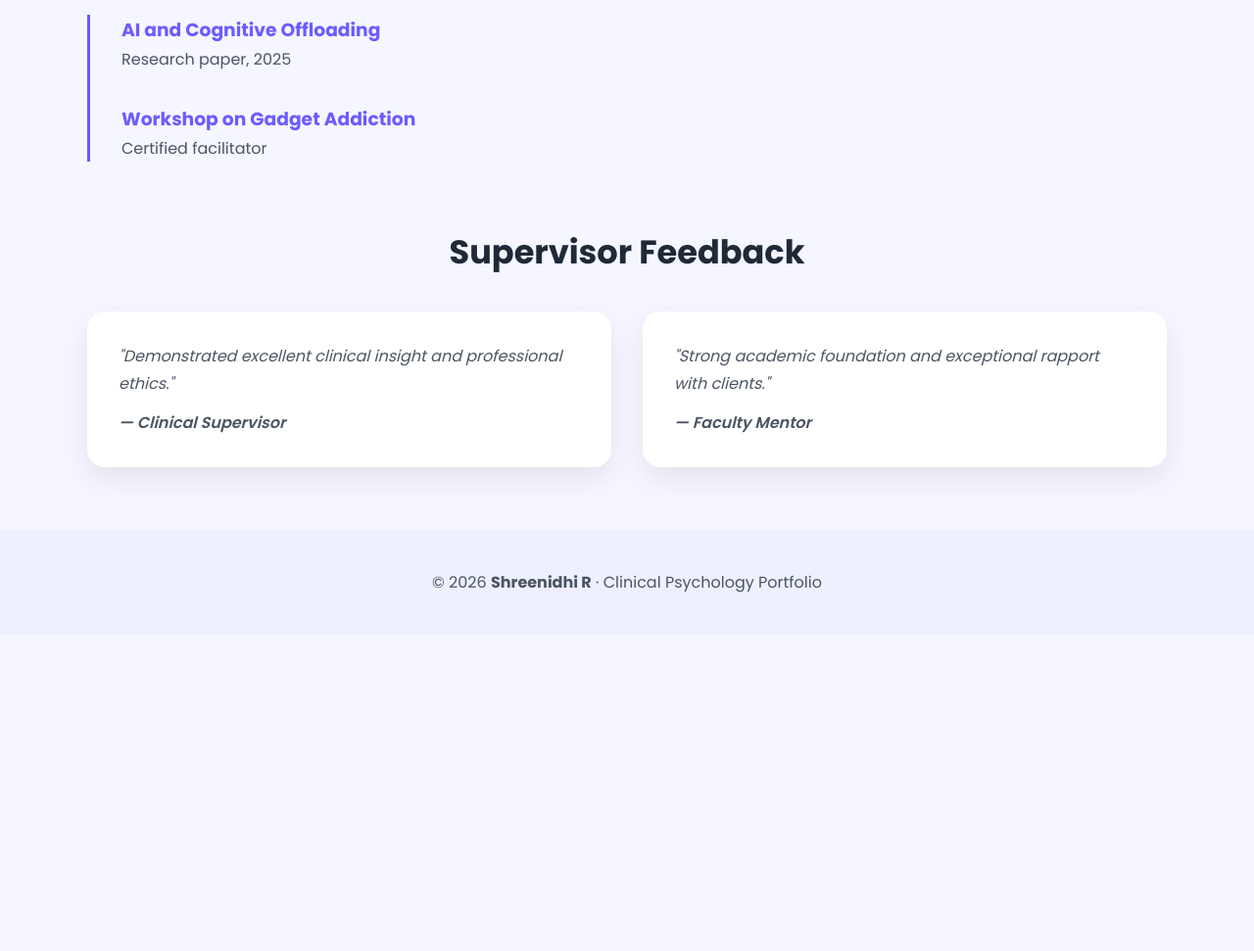
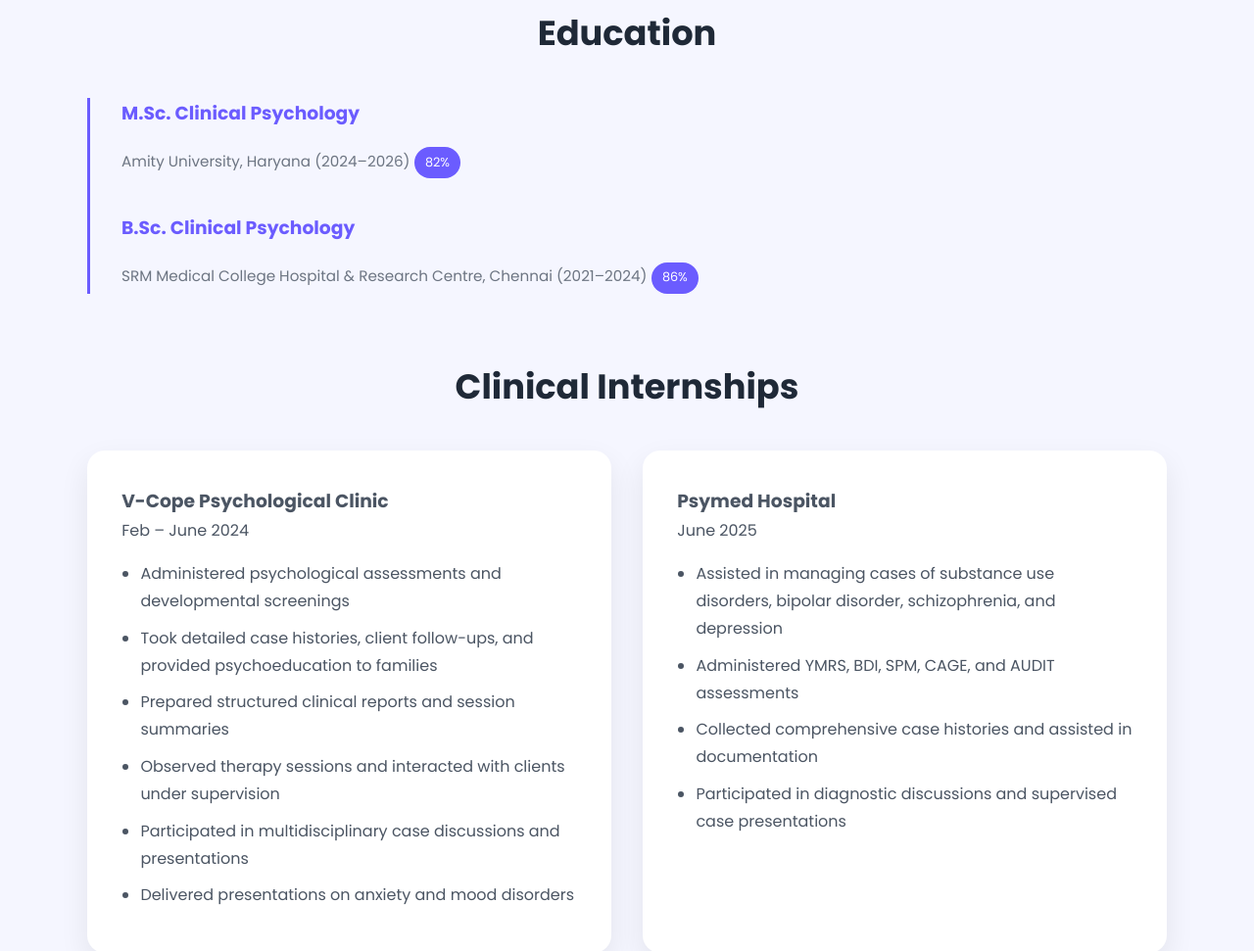
Before and after one commit to dharmaraj2302/shreenidhifolio, a plain HTML site: page index.html in a window 1280 px wide. Shown: the part 1222-2193 px from the top of the page at 98% size. Before the commit the page ends 1870 px from the top, so only its background shows below. Drawn offline with Linux system fonts and the light colour scheme.

Commit message:
Update index.html

```diff
--- a/index.html
+++ b/index.html
@@ -5,7 +5,6 @@
   <meta name="viewport" content="width=device-width, initial-scale=1.0" />
   <title>Shreenidhi R | Clinical Psychology Portfolio</title>
 
-  <!-- Google Fonts -->
   <link href="https://fonts.googleapis.com/css2?family=Poppins:wght@300;400;500;600;700&display=swap" rel="stylesheet">
 
   <style>
@@ -15,7 +14,6 @@
       --secondary: #f5f6ff;
       --dark: #1f2937;
       --text: #4b5563;
-      --white: #ffffff;
       --card: #ffffff;
     }
 
@@ -23,7 +21,6 @@
       --secondary: #0f172a;
       --dark: #e5e7eb;
       --text: #cbd5f5;
-      --white: #020617;
       --card: #020617;
     }
 
@@ -32,11 +29,10 @@
     body {
       background: var(--secondary);
       color: var(--text);
-      line-height: 1.7;
+      line-height: 1.75;
       transition: background 0.4s, color 0.4s;
     }
 
-    /* NAV */
     nav {
       position: sticky;
       top: 0;
@@ -51,13 +47,12 @@
 
     body.dark nav { background: rgba(2,6,23,0.85); }
 
-    nav ul { display: flex; gap: 2rem; list-style: none; }
+    nav ul { display: flex; gap: 1.8rem; list-style: none; }
     nav a { text-decoration: none; color: var(--dark); font-weight: 500; }
     nav a:hover { color: var(--primary); }
 
     .toggle { cursor: pointer; font-size: 1.2rem; }
 
-    /* HERO */
     header {
       display: grid;
       grid-template-columns: 1fr 1fr;
@@ -75,7 +70,6 @@
     }
 
     header h1 { font-size: 3rem; }
-    header p { margin-top: 1rem; }
 
     section {
       max-width: 1150px;
@@ -83,41 +77,34 @@
       padding: 0 1.5rem;
     }
 
-    h2 {
-      text-align: center;
-      font-size: 2.1rem;
-      margin-bottom: 2rem;
-      color: var(--dark);
-    }
+    h2 { text-align: center; font-size: 2.2rem; margin-bottom: 2.2rem; color: var(--dark); }
 
     .card {
       background: var(--card);
-      padding: 2rem;
+      padding: 2.2rem;
       border-radius: 18px;
       box-shadow: 0 12px 30px rgba(0,0,0,0.08);
     }
 
-    .grid-2 { display: grid; grid-template-columns: repeat(auto-fit, minmax(300px,1fr)); gap: 2rem; }
+    .grid-2 { display: grid; grid-template-columns: repeat(auto-fit, minmax(320px,1fr)); gap: 2rem; }
 
-    /* TIMELINE */
     .timeline { border-left: 3px solid var(--primary); padding-left: 2rem; }
-    .timeline-item { margin-bottom: 2rem; }
-    .timeline-item h3 { color: var(--primary); }
+    .timeline-item { margin-bottom: 2.2rem; }
+    .timeline-item h3 { color: var(--primary); margin-bottom: 0.3rem; }
+    .timeline-item span { font-size: 0.95rem; opacity: 0.8; }
 
-    /* TESTIMONIALS */
+    ul { margin-top: 1rem; padding-left: 1.2rem; }
+    ul li { margin-bottom: 0.6rem; }
+
     .testimonial { font-style: italic; }
     .testimonial span { display: block; margin-top: 0.8rem; font-weight: 600; }
 
-    /* ANIMATIONS */
+    .badge { display: inline-block; padding: 0.3rem 0.7rem; background: var(--primary); color: white; border-radius: 999px; font-size: 0.8rem; margin-top: 0.8rem; }
+
     .reveal { opacity: 0; transform: translateY(40px); transition: all 0.8s ease; }
     .reveal.active { opacity: 1; transform: translateY(0); }
 
-    footer {
-      text-align: center;
-      padding: 2.5rem;
-      background: #eef0ff;
-    }
-
+    footer { text-align: center; padding: 2.5rem; background: #eef0ff; }
     body.dark footer { background: #020617; }
 
     @media(max-width:900px){ header{grid-template-columns:1fr; text-align:center;} }
@@ -128,10 +115,11 @@
 <nav>
   <ul>
     <li><a href="#about">About</a></li>
+    <li><a href="#objective">Objective</a></li>
     <li><a href="#education">Education</a></li>
     <li><a href="#internships">Internships</a></li>
     <li><a href="#research">Research</a></li>
-      <li><a href="#publications">Publications</a></li>
+    <li><a href="#skills">Skills</a></li>
     <li><a href="#testimonials">Testimonials</a></li>
   </ul>
   <div class="toggle" onclick="toggleMode()">🌙</div>
@@ -141,7 +129,7 @@
   <div>
     <h1>Shreenidhi R</h1>
     <p>Clinical Psychology Postgraduate<br>
-      Aspiring Assistant Professor, Behaviour Therapist & Counsellor</p>
+    Aspiring Assistant Professor, Behaviour Therapist, Consultant Psychologist & Counsellor</p>
     <p>📧 shreenidhi632004@gmail.com</p>
   </div>
   <img src="https://images.unsplash.com/photo-1559757175-5700dde675bc?q=80&w=900" />
@@ -149,7 +137,16 @@
 
 <section id="about" class="reveal">
   <h2>About Me</h2>
-    <div class="card">Motivated psychology postgraduate with a strong commitment to ethical clinical practice, teaching, and mental health advocacy.</div>
+  <div class="card">
+    Psychology postgraduate with strong academic grounding and supervised clinical exposure. Passionate about teaching psychology, behaviour-focused interventions, and providing ethical, evidence-based mental health support across educational and clinical settings.
+  </div>
+</section>
+
+<section id="objective" class="reveal">
+  <h2>Career Objective</h2>
+  <div class="card">
+    Motivated psychology postgraduate with a strong interest in teaching, clinical practice, and mental health services. Aspiring to work as an Assistant Professor, Behaviour Therapist, Consultant Psychologist, or Counsellor, with a commitment to academic excellence and ethical clinical practice.
+  </div>
 </section>
 
 <section id="education" class="reveal">
@@ -157,34 +154,70 @@
   <div class="timeline">
     <div class="timeline-item">
       <h3>M.Sc. Clinical Psychology</h3>
-        <p>Amity University, Haryana (2024–2026)</p>
+      <span>Amity University, Haryana (2024–2026)</span>
+      <div class="badge">82%</div>
     </div>
     <div class="timeline-item">
       <h3>B.Sc. Clinical Psychology</h3>
-        <p>SRM Medical College, Chennai (2021–2024)</p>
+      <span>SRM Medical College Hospital & Research Centre, Chennai (2021–2024)</span>
+      <div class="badge">86%</div>
     </div>
   </div>
 </section>
 
-  <section id="publications" class="reveal">
-    <h2>Publications & Certifications</h2>
-    <div class="timeline">
-      <div class="timeline-item">
-        <h3>AI and Cognitive Offloading</h3>
-        <p>Research paper, 2025</p>
+<section id="internships" class="reveal">
+  <h2>Clinical Internships</h2>
+  <div class="grid-2">
+    <div class="card">
+      <h3>V-Cope Psychological Clinic</h3>
+      <span>Feb – June 2024</span>
+      <ul>
+        <li>Administered psychological assessments and developmental screenings</li>
+        <li>Took detailed case histories, client follow-ups, and provided psychoeducation to families</li>
+        <li>Prepared structured clinical reports and session summaries</li>
+        <li>Observed therapy sessions and interacted with clients under supervision</li>
+        <li>Participated in multidisciplinary case discussions and presentations</li>
+        <li>Delivered presentations on anxiety and mood disorders</li>
+      </ul>
     </div>
-      <div class="timeline-item">
-        <h3>Workshop on Gadget Addiction</h3>
-        <p>Certified facilitator</p>
+    <div class="card">
+      <h3>Psymed Hospital</h3>
+      <span>June 2025</span>
+      <ul>
+        <li>Assisted in managing cases of substance use disorders, bipolar disorder, schizophrenia, and depression</li>
+        <li>Administered YMRS, BDI, SPM, CAGE, and AUDIT assessments</li>
+        <li>Collected comprehensive case histories and assisted in documentation</li>
+        <li>Participated in diagnostic discussions and supervised case presentations</li>
+      </ul>
     </div>
   </div>
 </section>
 
+<section id="research" class="reveal">
+  <h2>Research Experience</h2>
+  <div class="card">
+    <h3>AI and Cognitive Offloading (2025)</h3>
+    <p>
+      Conducted a quantitative study (N = 200) examining the impact of AI-driven tools on memory retention and critical thinking in young adults. Findings indicated enhanced critical thinking alongside increased reliance on external memory strategies and reduced confidence in internal memory functioning.
+    </p>
+  </div>
+</section>
+
+<section id="skills" class="reveal">
+  <h2>Skills & Professional Strengths</h2>
+  <div class="grid-2">
+    <div class="card">Teaching psychology and academic content delivery with clarity, engagement, and applied understanding</div>
+    <div class="card">Mental health psychoeducation and behaviour-focused interventions, including workshops and awareness programs</div>
+    <div class="card">Strong conceptual expertise in abnormal psychology and applied psychopathology</div>
+    <div class="card">Effective rapport building and collaboration with clients, students, and multidisciplinary teams</div>
+  </div>
+</section>
+
 <section id="testimonials" class="reveal">
-    <h2>Supervisor Feedback</h2>
+  <h2>Supervisor & Faculty Feedback</h2>
   <div class="grid-2">
-      <div class="card testimonial">"Demonstrated excellent clinical insight and professional ethics."<span>— Clinical Supervisor</span></div>
-      <div class="card testimonial">"Strong academic foundation and exceptional rapport with clients."<span>— Faculty Mentor</span></div>
+    <div class="card testimonial">"Displayed strong clinical reasoning, ethical awareness, and commitment to client welfare."<span>— Clinical Supervisor</span></div>
+    <div class="card testimonial">"Excellent academic engagement with a natural ability to explain complex psychological concepts."<span>— Faculty Mentor</span></div>
   </div>
 </section>
 
```
Lines whose indentation alone changed are shown as unchanged.
